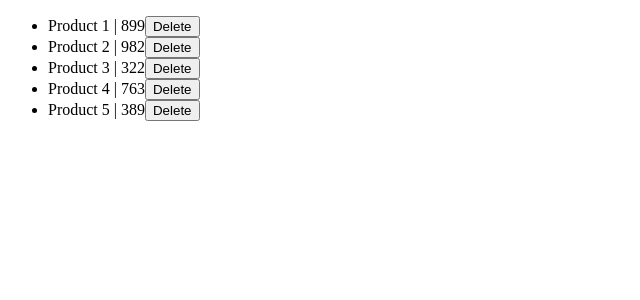
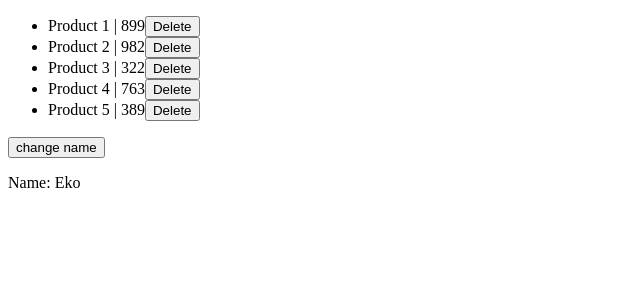
Before and after one commit to ekaputra012309/react_belajar, a React (Create React App) app: page / in a window 1280 px wide. Shown: the top 300 px of the page, without its empty margins (0-640 px from the left). Built offline with nearby package versions, Linux system fonts and the light colour scheme.

Commit message:
useEffect Hook

```diff
--- a/src/App.js
+++ b/src/App.js
@@ -1,5 +1,5 @@
 // import Header from "./components/Header";
-import { useState } from "react";
+import { useEffect, useState } from "react";
 import ProductList from "./components/ProductList";
 
 function App() {
@@ -19,10 +19,16 @@
     {id: 5, title: 'Product 5', price: 389}
   ])
 
+  const [name, setName] = useState('Eko');
+
   const deleteProduct = (productId) => {
     const newProducts = products.filter(product => product.id !== productId);
     setProducts(newProducts);
   }
+
+  useEffect(() => {
+    console.log('Use effect running');
+  }, [name]);
 
   return (
     <div>
@@ -30,6 +36,8 @@
       {/* <h1>{ title }</h1>
       <button onClick={ changeTitle }>Change Title</button> */}
       <ProductList products = { products } deleteProduct={ deleteProduct } />
+      <button onClick={ () => setName('John') }>change name</button>
+      <p>Name: { name } </p>
     </div>
   );
 }
```
